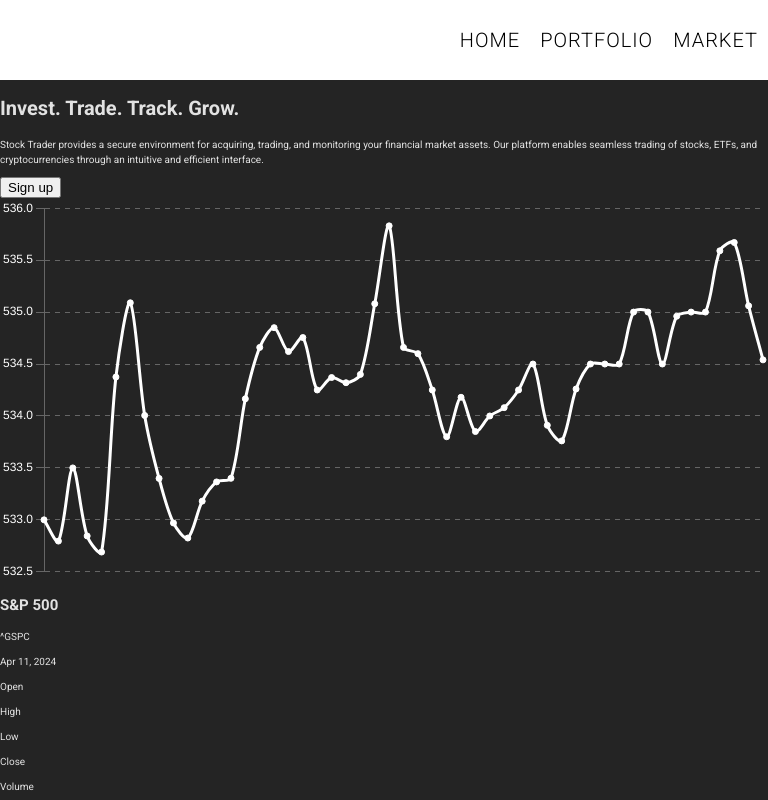
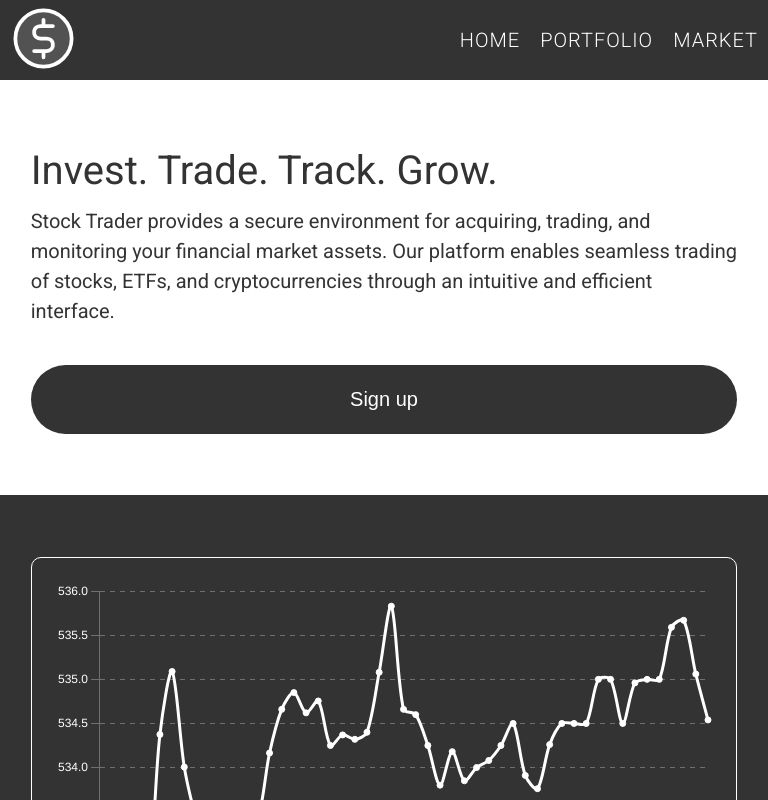
Before and after one commit to FrederickMunro/wiley-team-three, a React (Vite) app in the folder frontend/: page / in a window 768 px wide. Shown: the top 800 px of the page. Built offline with nearby package versions, Linux system fonts and the light colour scheme.

Commit message:
Small color changes

```diff
--- a/frontend/src/components/header/Header.css
+++ b/frontend/src/components/header/Header.css
@@ -22,7 +22,7 @@
 
   .menu-button {
     text-decoration: none;
-    color: black;
+    color: var(--second-color);
     font-family: 'Roboto', sans-serif;
     font-size: max(3rem, 7vw);
     letter-spacing: 0.1rem;
@@ -44,7 +44,7 @@
     flex-direction: column;
     align-items: center;
     justify-content: space-around;
-    background-color: white;
+    background-color: var(--main-color);
     position: fixed;
     height: calc(100vh - min(max(5rem, 12vw), 7.5rem) - 2vw);
     width: 100vw;
@@ -79,7 +79,7 @@
     width: 100%;
     justify-content: space-between;
     align-items: center;
-    background-color: white;
+    background-color: var(--main-color);
   }
 
   .home-button {
@@ -94,7 +94,7 @@
 
   .menu-button {
     text-decoration: none;
-    color: black;
+    color: var(--second-color);
     font-family: 'Roboto', sans-serif;
     font-size: 2rem;
     letter-spacing: 0.1rem;
@@ -104,7 +104,7 @@
   }
 
   .menu {
-    background-color: white;
+    background-color: var(--main-color);
   }
 
   .menu-nav {
--- a/frontend/src/components/home/Home.css
+++ b/frontend/src/components/home/Home.css
@@ -96,6 +96,99 @@
 }
 
 @media only screen and (min-width: 768px) and (max-width: 1199px) {
+  .home-container {
+    display: flex;
+    flex-direction: column;
+    height: fit-content;
+  }
+
+  .home-section-container {
+    padding: 8vw 4vw 8vw 4vw;
+  }
+
+  .home-section-title {
+    padding: 0;
+    margin: 0;
+    color: var(--main-color);
+    font-size: min(max(2.5rem, 6vw), 4rem);
+    font-weight: 400;
+  }
+
+  .home-section-text {
+    padding: 0;
+    margin: 0.5rem 0 0 0;
+    color: var(--main-color);
+    font-size: min(max(1.5rem, 3vw), 2rem);
+    font-weight: 400;
+  }
+
+  .home-signup-button {
+    background: none;
+    border: none;
+    width: 100%;
+    border-radius: 5rem;
+    margin: 5vw 0 0 0;
+    padding: 3vw 0 3vw 0;
+    font-size: min(max(1.5rem, 3vw), 2rem);
+    font-weight: 500;
+    cursor: pointer;
+    color: white;
+    background-color: var(--main-color);
+  }
+
+  .white-background {
+    background: var(--second-color);
+  }
+
+  .grey-background {
+    background: var(--main-color)
+  }
+
+  .chart {
+    padding: 3vw 3vw 3vw 3vw;
+    border: 1px solid white;
+    border-top-right-radius: 1rem;
+    border-top-left-radius: 1rem;
+  }
+
+  .snp-info-container {
+    color: var(--main-color);
+    display: flex;
+    justify-content: space-between;
+    align-items: center;
+    padding: 4vw 2vw 4vw 2vw;
+    border-bottom-right-radius: 1rem;
+    border-bottom-left-radius: 1rem;
+  }
+
+  .snp-stock-container {
+    width: 50%;
+  }
+
+  .snp-number-container {
+    display: flex;
+    justify-content: space-between;
+    width: 50%;
+    color: var(--main-color);
+    font-size: min(max(1.5rem, 3vw), 2rem);
+  }
+
+  .snp-number-container > div > p {
+    padding: 0;
+    margin: 0;
+  }
+
+  .snp-stock-container > h2 {
+    padding: 0;
+    margin: 0;
+    font-size: min(max(1.5rem, 3vw), 3rem);
+  }
+
+  .snp-stock-container > p {
+    padding: 0;
+    margin: 0;
+    font-size: min(max(1.5rem, 3vw), 2rem);
+  }
 }
 
 @media only screen and (min-width: 1200px) {
```
Also changed, not shown: frontend/src/assets/x.svg.
